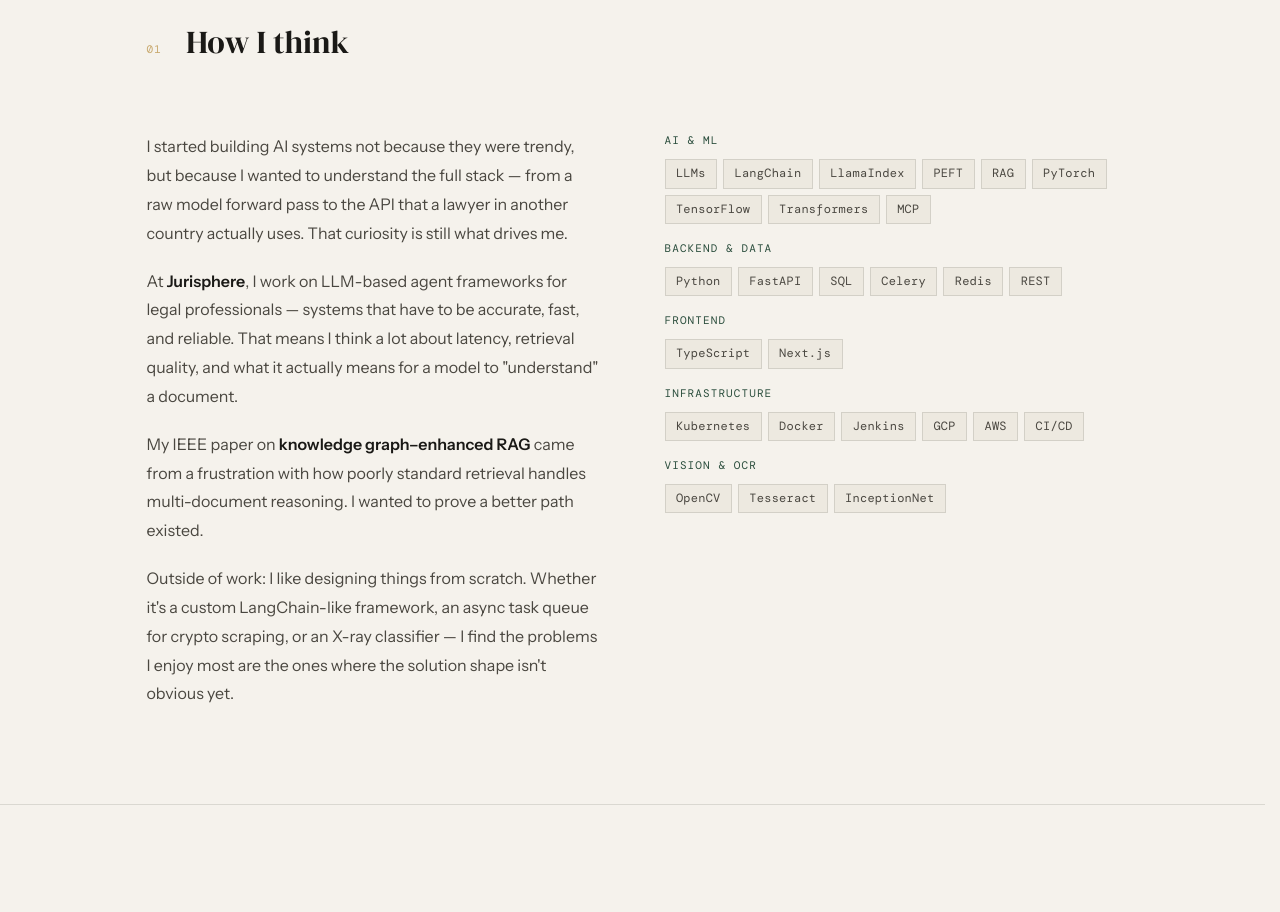
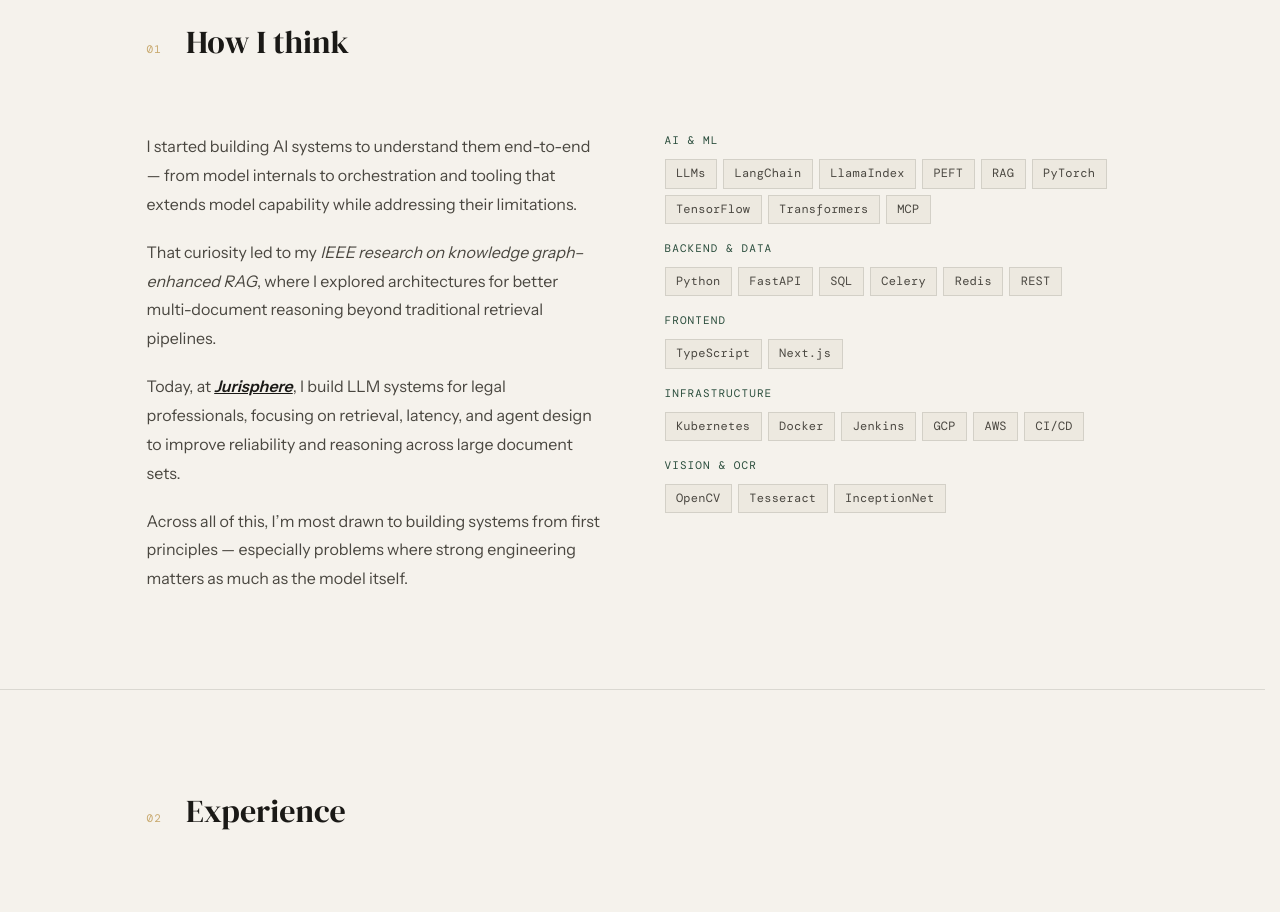
Before and after one commit to sudhanshu19102003/sudhanshu19102003.github.io, a React (Vite) app: page / in a window 1280 px wide. Shown: the part 880-1792 px from the top of the page. Built offline with nearby package versions, Linux system fonts and the light colour scheme; no server answers; a web font is replaced by a local one.

Commit message:
refactor: Revise ABOUT_PARAGRAPHS for clarity and conciseness
Update the content of ABOUT_PARAGRAPHS to enhance clarity and focus on key experiences, emphasizing the journey in AI systems, research contributions, and current work at Jurisphere.

```diff
--- a/src/data/index.ts
+++ b/src/data/index.ts
@@ -17,17 +17,10 @@ think, not just how they run.`,
 }
 
 export const ABOUT_PARAGRAPHS = [
-  `I started building AI systems not because they were trendy, but because I wanted to understand
-   the full stack — from a raw model forward pass to the API that a lawyer in another country
-   actually uses. That curiosity is still what drives me.`,
-  `At <strong>Jurisphere</strong>, I work on LLM-based agent frameworks for legal professionals —
-   systems that have to be accurate, fast, and reliable. That means I think a lot about latency,
-   retrieval quality, and what it actually means for a model to "understand" a document.`,
-  `My IEEE paper on <strong>knowledge graph–enhanced RAG</strong> came from a frustration with
-   how poorly standard retrieval handles multi-document reasoning. I wanted to prove a better path existed.`,
-  `Outside of work: I like designing things from scratch. Whether it's a custom LangChain-like framework,
-   an async task queue for crypto scraping, or an X-ray classifier — I find the problems I enjoy most
-   are the ones where the solution shape isn't obvious yet.`,
+  `I started building AI systems to understand them end-to-end — from model internals to orchestration and tooling that extends model capability while addressing their limitations.`,
+  `That curiosity led to my <em>IEEE research on knowledge graph–enhanced RAG</em>, where I explored architectures for better multi-document reasoning beyond traditional retrieval pipelines.`,
+  `Today, at <a href="https://jurisphere.ai" target="_blank"><strong><u><em>Jurisphere</em></u></strong></a>, I build LLM systems for legal professionals, focusing on retrieval, latency, and agent design to improve reliability and reasoning across large document sets.`,
+  `Across all of this, I’m most drawn to building systems from first principles — especially problems where strong engineering matters as much as the model itself.`,
 ]
 
 export const SKILLS = [
```
